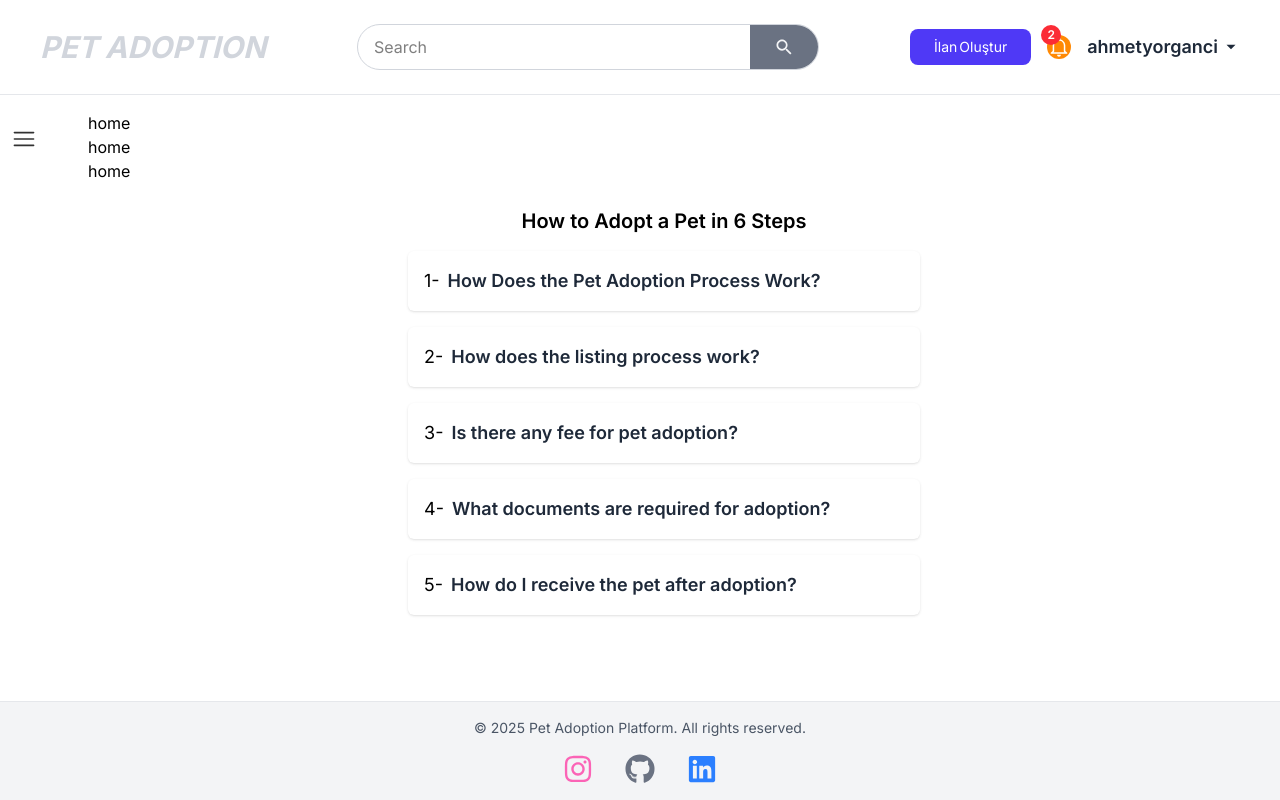
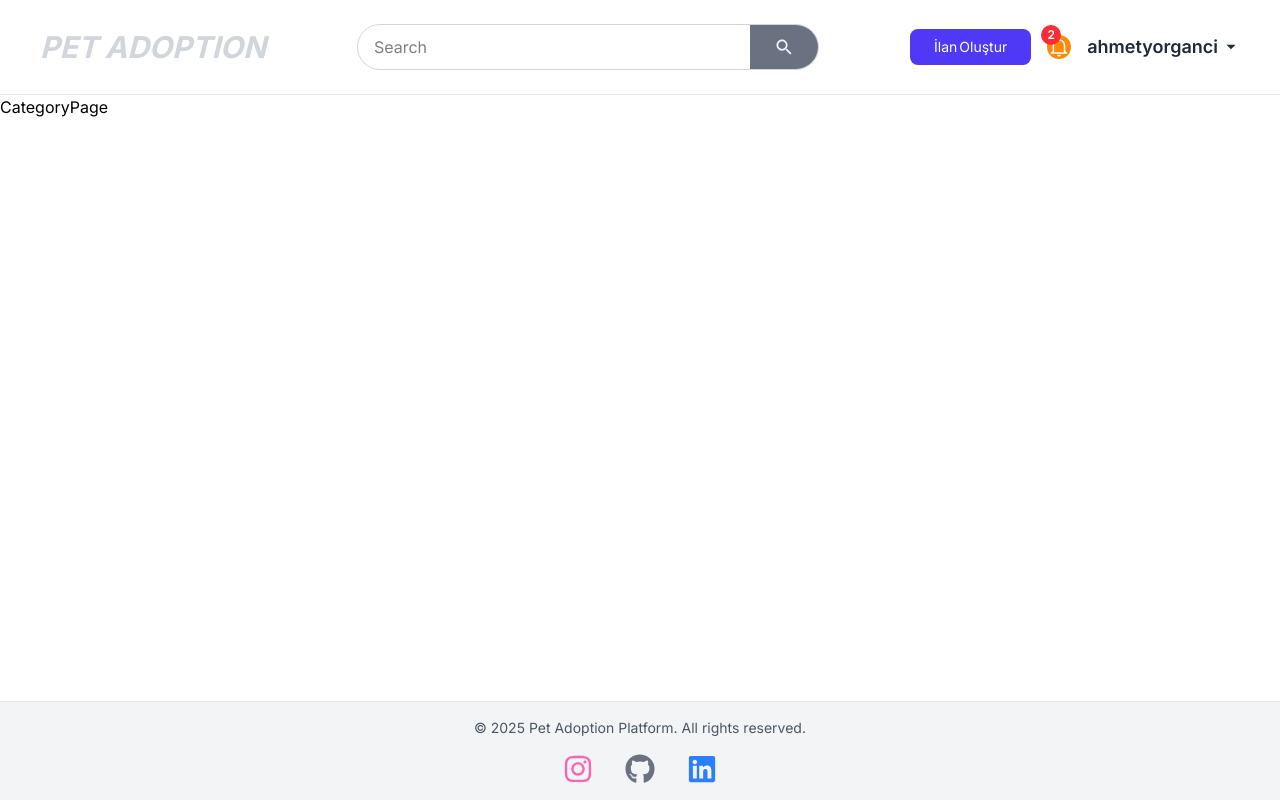
Before and after one commit to EyupCanbay/Pet-Adoption-Platform, a Next.js app in the folder frontend/: page / in a window 1280 px wide. Built offline with nearby package versions, Linux system fonts and the light colour scheme.

Commit message:
Created category page

```diff
--- /dev/null
+++ b/frontend/src/app/(pages)/(layout)/(category)/[...id]/page.jsx
@@ -0,0 +1,9 @@
+import React from 'react'
+
+function CategoryPage() {
+  return (
+    <div>CategoryPage</div>
+  )
+}
+
+export default CategoryPage
```
